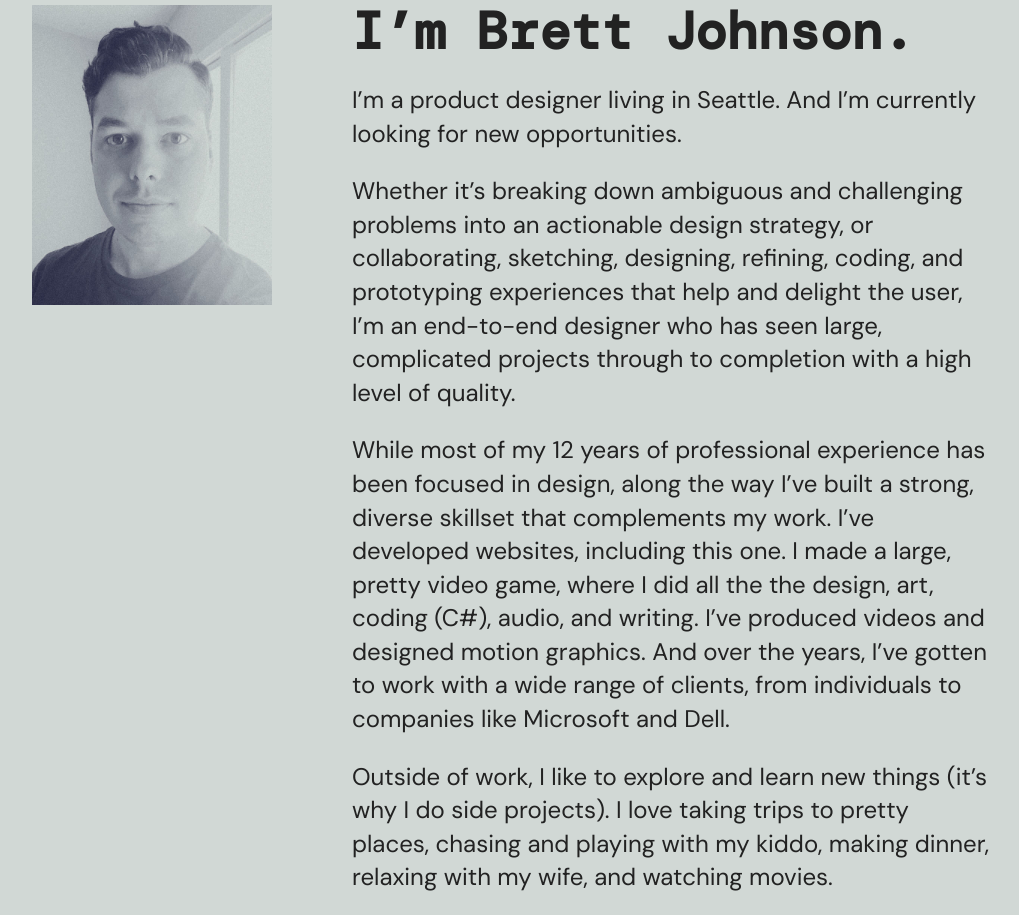
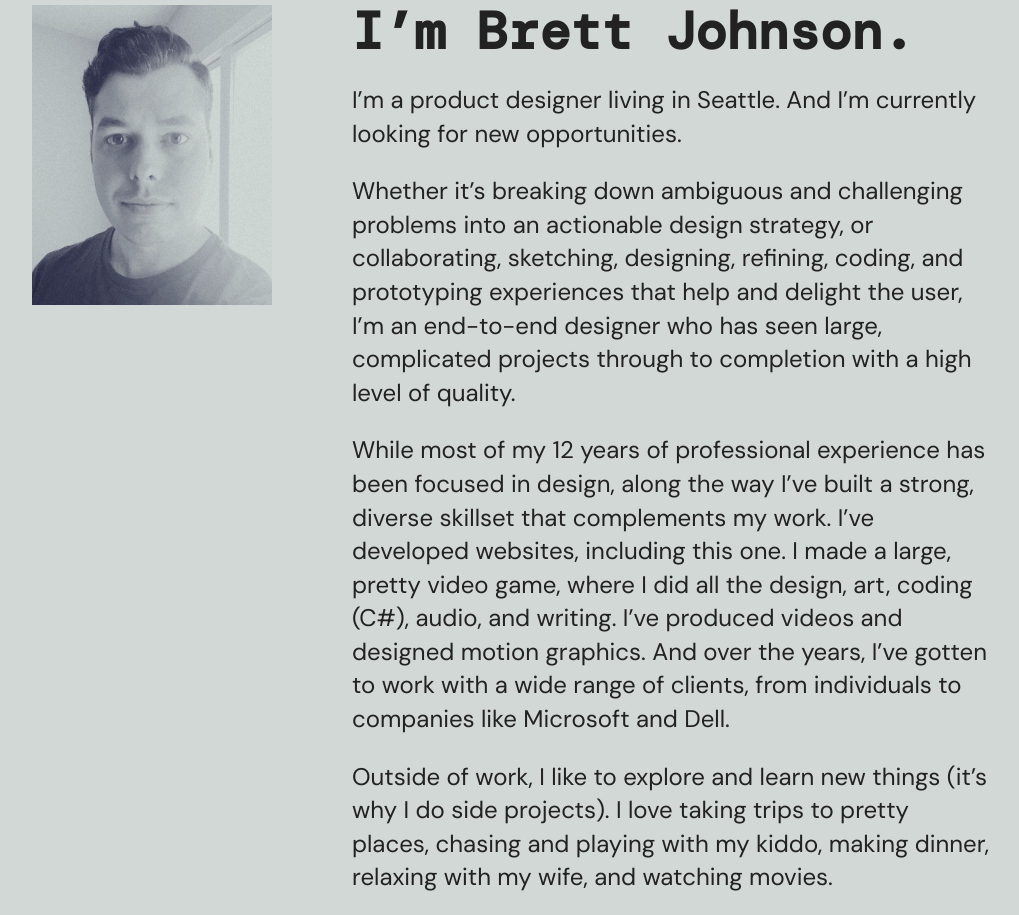
Before and after one commit to brettmjohnson/design_bybrettjohnson_2021, a plain HTML site: page about/index.html in a window 1280 px wide. Shown: the part 261-1176 px from the top of the page, without its empty margins (128-1147 px from the left). Drawn offline with nearby package versions, Linux system fonts and the light colour scheme.

Commit message:
fixed typo

```diff
--- a/about/index.html
+++ b/about/index.html
@@ -50,7 +50,7 @@
           <h1 class="page-heading">I&rsquo;m Brett Johnson.</h1>
           <p class="section-description">I’m a product designer living in Seattle. And I’m currently looking for new opportunities.</p>
           <p class="section-description">Whether it’s breaking down ambiguous and challenging problems into an actionable design strategy, or collaborating, sketching, designing, refining, coding, and prototyping experiences that help and delight the user, I’m an end-to-end designer who has seen large, complicated projects through to completion with a high level of quality.</p>
-          <p class="section-description">While most of my 12 years of professional experience has been focused in design, along the way I’ve built a strong, diverse skillset that complements my work. I’ve developed websites, including this one. I made a large, pretty video game, where I did all the the design, art, coding (C#), audio, and writing. I’ve produced videos and designed motion graphics. And over the years, I’ve gotten to work with a wide range of clients, from individuals to companies like Microsoft and Dell.</p>
+          <p class="section-description">While most of my 12 years of professional experience has been focused in design, along the way I’ve built a strong, diverse skillset that complements my work. I’ve developed websites, including this one. I made a large, pretty video game, where I did all the design, art, coding (C#), audio, and writing. I’ve produced videos and designed motion graphics. And over the years, I’ve gotten to work with a wide range of clients, from individuals to companies like Microsoft and Dell.</p>
           <p class="section-description">Outside of work, I like to explore and learn new things (it’s why I do side projects). I love taking trips to pretty places, chasing and playing with my kiddo, making dinner, relaxing with my wife, and watching movies.</p>
           <p class="section-description">I’m happy to discuss new opportunities, but also feel free just to say hi!</p>
           <p class="large-vertical-offset-4"><a href="mailto:brett@bybrettjohnson.com">brett@bybrettjohnson.com</a></p>
```
